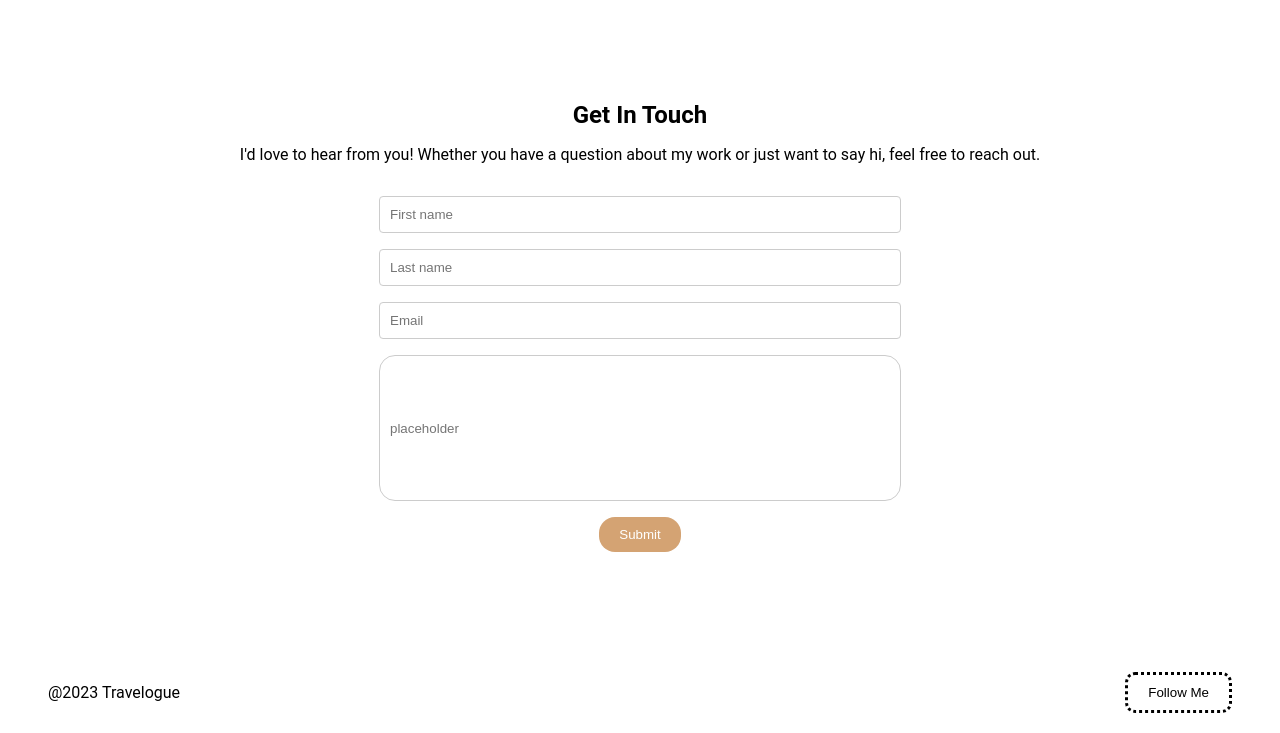
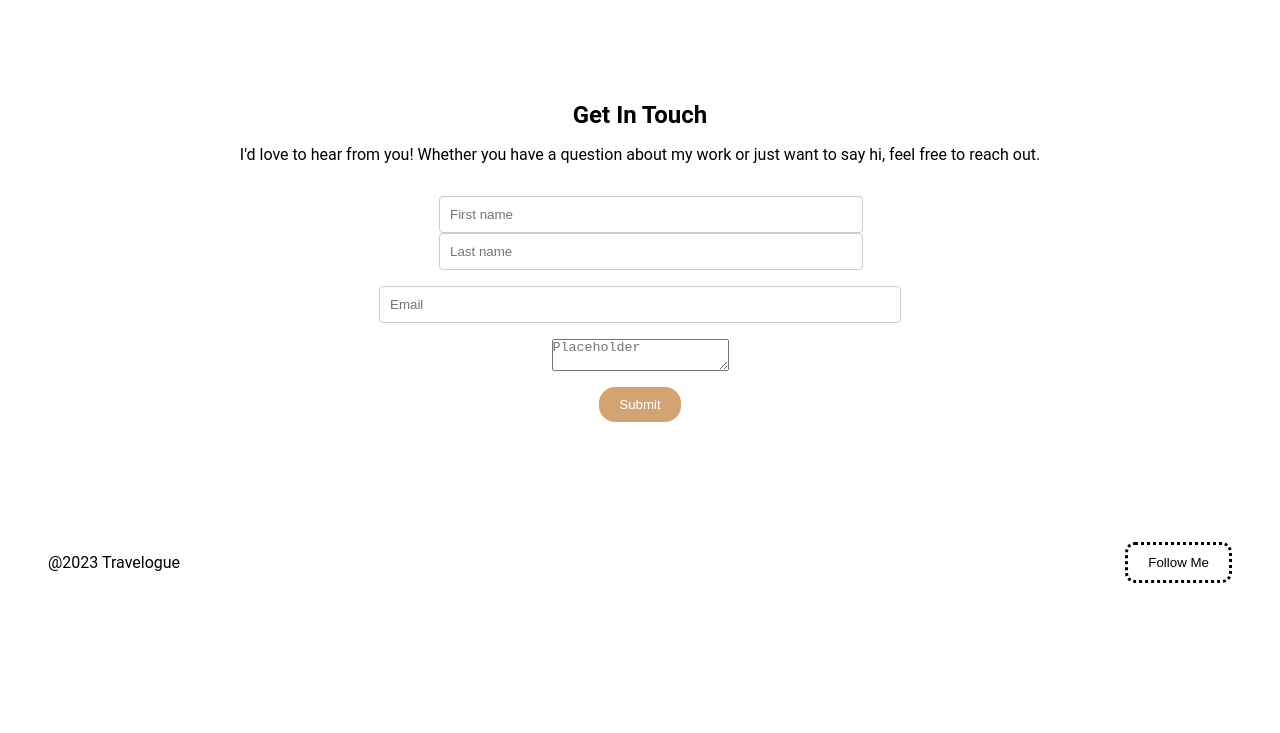
Before and after one commit to Prakhar13o3/CAPSTONE, a plain HTML site: page cap.html in a window 1280 px wide. Shown: the part 1698-2431 px from the top of the page. After the commit the page ends 2301 px from the top, so only its background shows below. Drawn offline with Linux system fonts and the light colour scheme; a web font is replaced by a local one.

Commit message:
form improved margin adjusted

```diff
--- a/cap.html
+++ b/cap.html
@@ -31,6 +31,7 @@
                 <div class="me">Me</div>
                     <img src="eiffel.png">
                 </div>
+
                 <div class="collage">
                     <div class="rows row1">
                         <div class="project1"><img src="eiffel2.png"><div>Eiffel Tower</div><div>Photography</div></div>
@@ -48,18 +49,21 @@
                         <div class="project9"><img src="lIBERTTY.png"><div>Statue Liberty City</div><div>Photography</div></div>
                     </div>
                 </div>
+
                 <div class="getintouch">
                     <div class="text">
                         <heading>Get In Touch</heading>
                         <p>I'd love to hear from you! Whether you have a question about my work or just want to say hi, feel free to reach out.</p>
                     </div>
                     <form>
+                        <div class="fullname">
                         <input placeholder="First name" type="text">
                         <input placeholder="Last name" type="text">
+                        </div>
                         <input placeholder="Email" type="email">
-                        <input placeholder="placeholder" type="text" class="boxi">
-                        <input type="submit">
-                        </form>
+                        <textarea name="message" id="boxi"placeholder="Placeholder"></textarea>
+                        <input type="Submit">
+                    </form>
                 </div>
             </div>
         </div>
```
